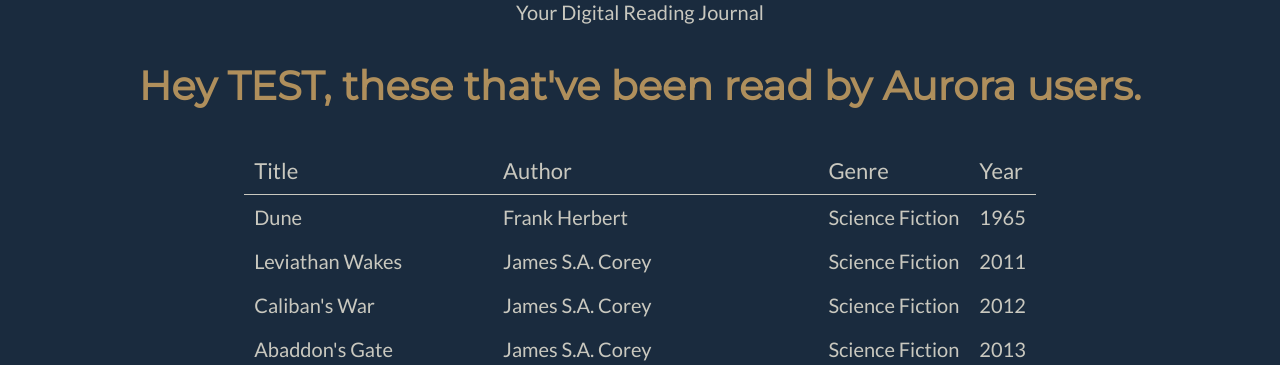
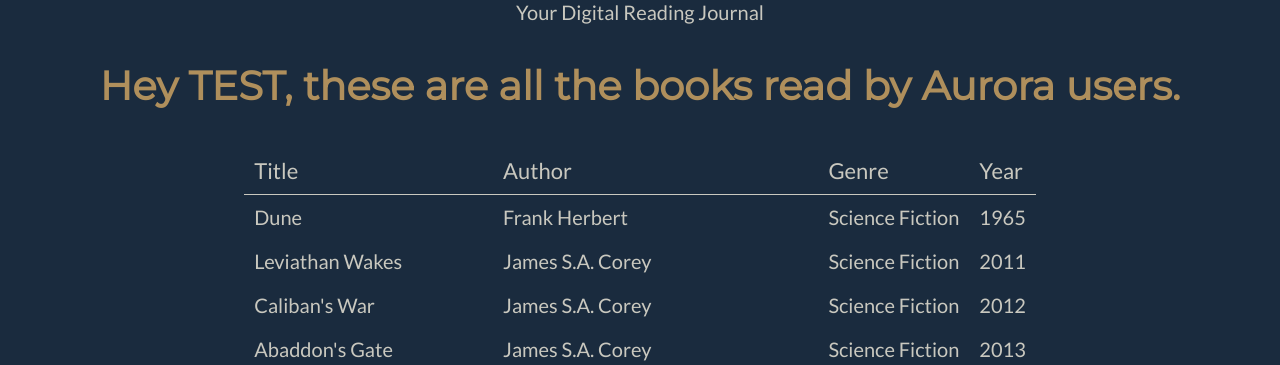
Before and after one commit to StephenHuang17253/aurora, a Flask app: page /books in a window 1280 px wide. Shown: the part 206-571 px from the top of the page. Run offline with Flask 2, Linux system fonts and the light colour scheme; a user stored in the database is signed in; data comes from the database, SQL or seed files in the repository.

Commit message:
0.52 - Fix typo in allbooks.html

```diff
--- a/templates/allbooks.html
+++ b/templates/allbooks.html
@@ -2,7 +2,7 @@
 {% block content %}
 
 {% if current_user %}
-<h1>Hey {{current_user.username}}, these that've been read by Aurora users.</h1>
+<h1>Hey {{current_user.username}}, these are all the books read by Aurora users.</h1>
 {% else %}
 <h1>These are all the books that've been read by Aurora users.</h1>
 {% endif %}
```
